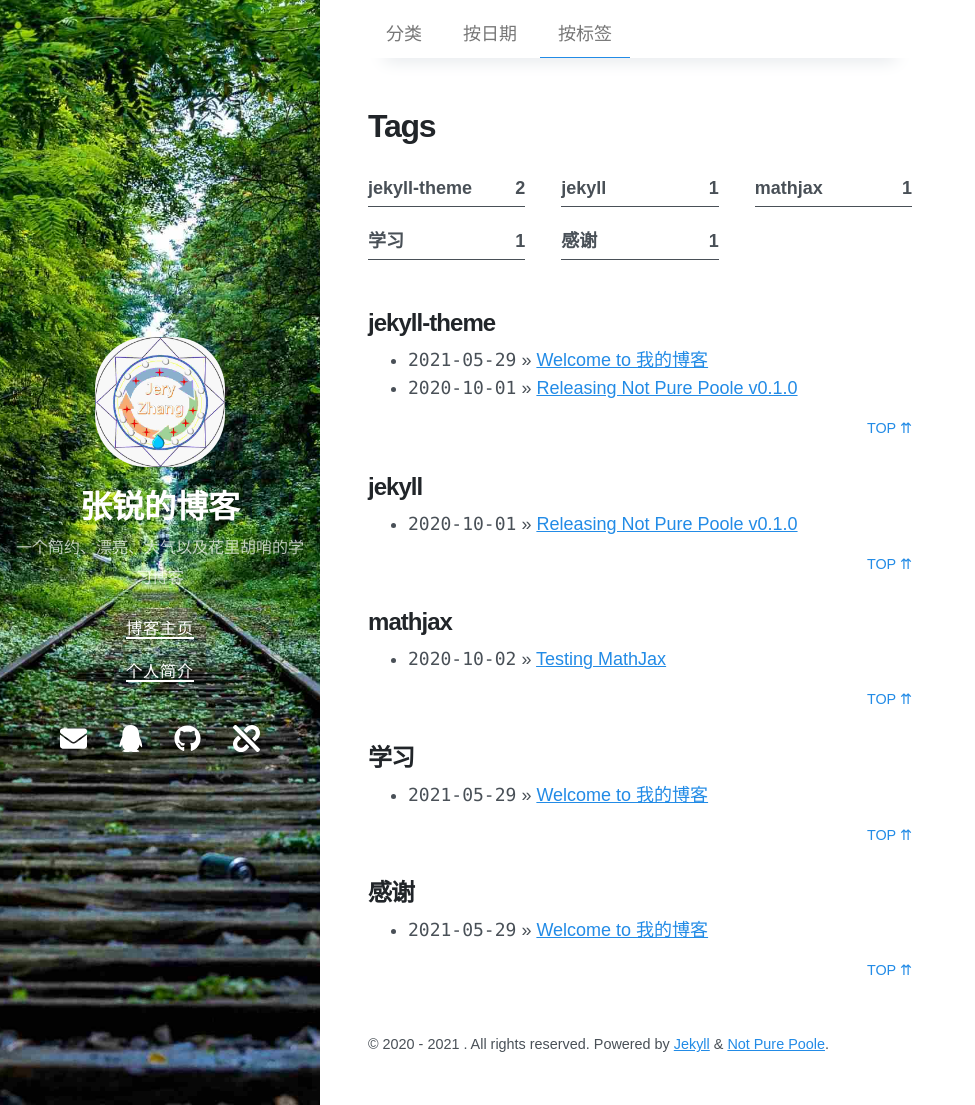
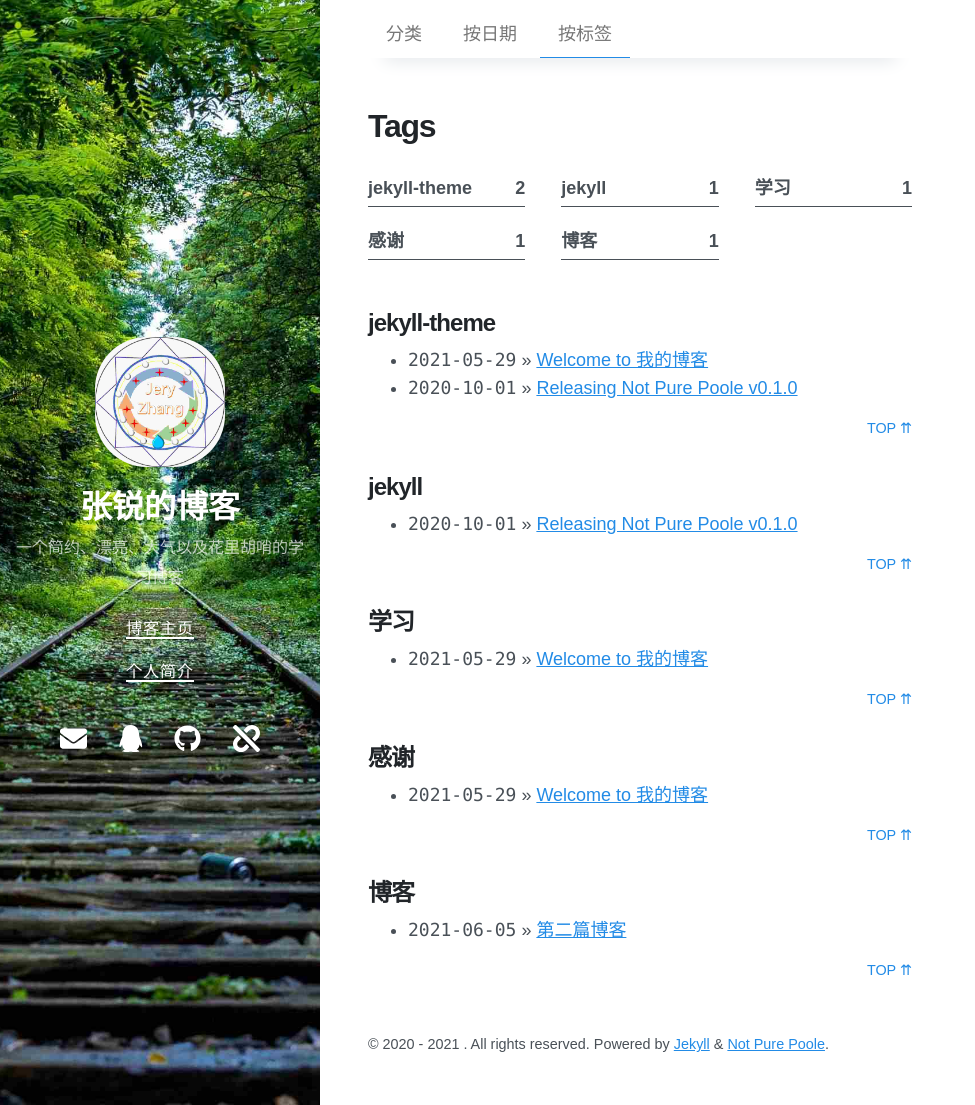
Before and after one commit to xianyu2hao/Personal-blog.github.io, a Jekyll site: the page built from tags.md, in a window 1280 px wide and 1105 px high. Shown: the whole window, without its empty margins (0-975 px from the left). Built offline with Jekyll 4.4.1, drawn with Linux system fonts in a browser that asks for light colours; nearby versions of some CDN libraries; part of the change alters nothing that is shown.

Commit message:
Update 2020-10-02-testing-mathjax.md

```diff
--- a/_posts/2020-10-02-testing-mathjax.md
+++ b/_posts/2020-10-02-testing-mathjax.md
@@ -1,17 +1,10 @@
 ---
 layout: post
-title: Testing MathJax
-tags: mathjax
+title: 第二篇博客
+tags: 博客
 math: true
-date: 2020-10-02 15:32 +0800
+date: 2021-06-05 23:32 +0800
 ---
-Not Pure Poole supports [MathJax](https://www.mathjax.org/). You can enable it on a page by setting `math: true` in the front matter.
+今夜注定又是无眠之夜，遇到一个Bug尝试了很久发现还是无法解决，去[CSDN]社区(https://blog.csdn.net/weixin_45087775/article/details/115798632?ops_request_misc=%257B%2522request%255Fid%2522%253A%2522162717462216780274139986%2522%252C%2522scm%2522%253A%252220140713.130102334..%2522%257D&request_id=162717462216780274139986&biz_id=0&utm_medium=distribute.pc_search_result.none-task-blog-2~all~top_positive~default-1-115798632.first_rank_v2_pc_rank_v29&utm_term=python%E5%B0%8F%E6%B8%B8%E6%88%8F&spm=1018.2226.3001.4187)发现还是需要自己动手才能真正遇到难题，再进行下一步解决，只是实践出真知，知行合一才行。
 
-An inline math: \\\(E=mc^2\\\).
-
-A display math:
-
-$$
-i\hbar \frac{\partial \Psi}{\partial t} = -\frac{\hbar^2}{2m}
-\frac{\partial^2 \Psi}{\partial x^2} + V \Psi
-$$
+安装双系统进行学习发现问题一大堆，真的太难啦，抓抓头，继续吧，希望头发别掉光啦。
```
